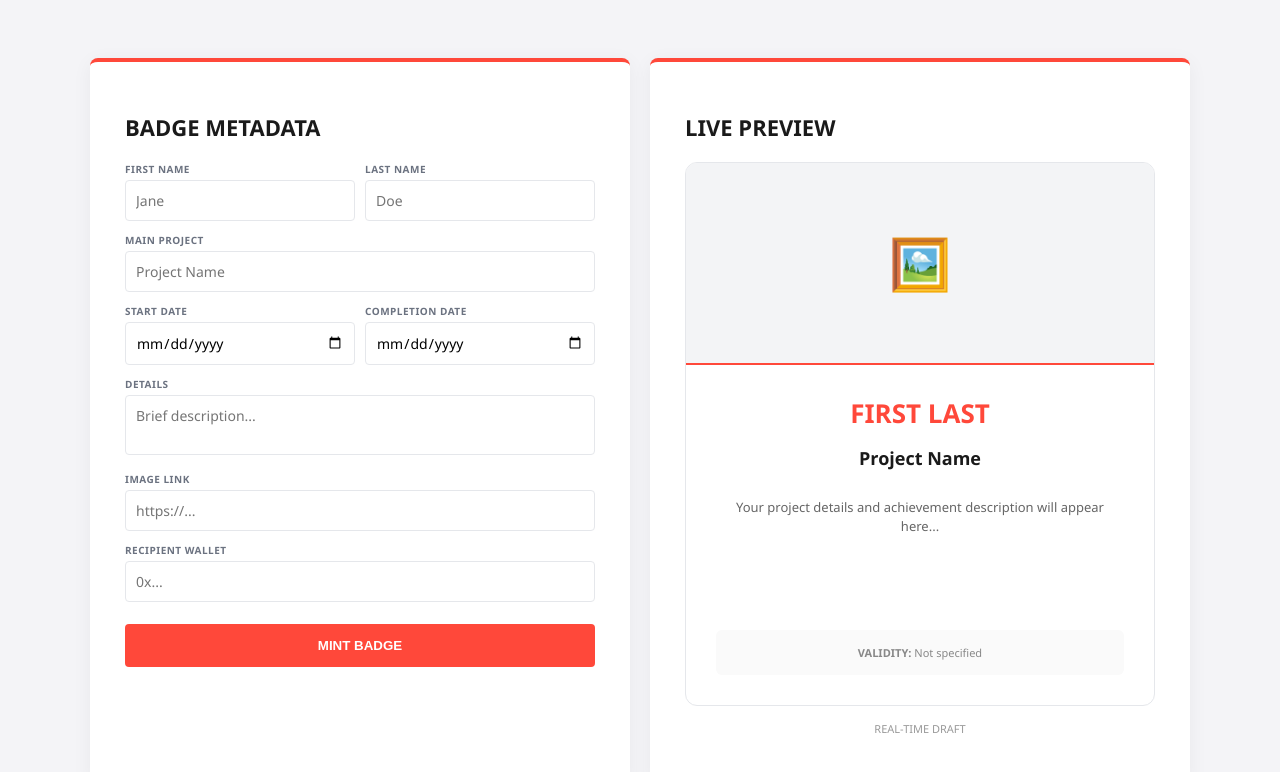
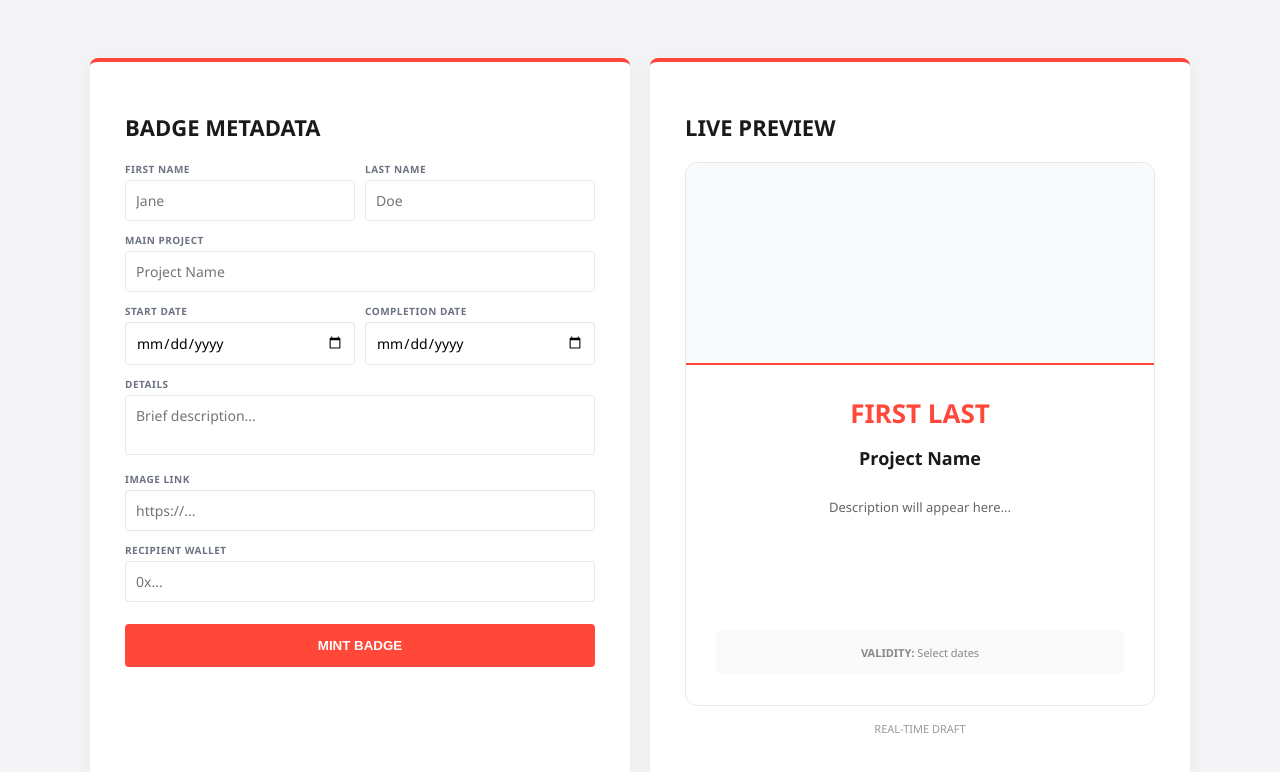
Before and after one commit to 1Seirak/badge-app, a Next.js app: page / in a window 1280 px wide. Shown: the top 772 px of the page. Built offline with nearby package versions, Linux system fonts and the light colour scheme.

Commit message:
design: final polished side-by-side layout with empty placeholder

```diff
--- a/app/page.js
+++ b/app/page.js
@@ -117,14 +117,14 @@ export default function Home() {
                <img src={badgeUrl} alt="Final Badge" style={{ width: "100%", height: "100%", objectFit: "contain" }} />
             ) : (
               <div style={{ width: "100%", height: "100%", display: "flex", flexDirection: "column" }}>
-                <div style={{ width: "100%", height: "200px", backgroundColor: "#f3f4f6", display: "flex", alignItems: "center", justifyContent: "center", borderBottom: `2px solid ${colors.elcaRed}`, overflow: "hidden" }}>
-                  {formData.imageLink ? (
+                {/* RECTANGULAR IMAGE SPACE (EMPTY BY DEFAULT) */}
+                <div style={{ width: "100%", height: "200px", backgroundColor: "#f9fafb", display: "flex", alignItems: "center", justifyContent: "center", borderBottom: `2px solid ${colors.elcaRed}`, overflow: "hidden" }}>
+                  {formData.imageLink && (
                     <img src={formData.imageLink} style={{width: '100%', height: '100%', objectFit: 'cover'}} />
-                  ) : (
-                    <span style={{fontSize: "50px"}}>🖼️</span>
                   )}
                 </div>
 
+                {/* TEXT CONTENT */}
                 <div style={{ padding: "30px", textAlign: "center", display: "flex", flexDirection: "column", flex: 1 }}>
                   <h2 style={{ color: colors.elcaRed, margin: "0", fontSize: "26px", fontWeight: "bold", textTransform: "uppercase" }}>
                     {formData.firstName || "First"} {formData.lastName || "Last"}
@@ -133,11 +133,11 @@ export default function Home() {
                     {formData.mainProject || "Project Name"}
                   </p>
                   <p style={{ fontSize: "13px", color: "#666", lineHeight: "1.5" }}>
-                    {formData.details || "Your project details and achievement description will appear here..."}
+                    {formData.details || "Description will appear here..."}
                   </p>
 
                   <div style={{ marginTop: "auto", padding: "15px", backgroundColor: "#fafafa", borderRadius: "6px", fontSize: "11px", color: "#888" }}>
-                    <strong>VALIDITY:</strong> {formData.startDate && formData.completionDate ? `${formData.startDate} to ${formData.completionDate}` : "Not specified"}
+                    <strong>VALIDITY:</strong> {formData.startDate && formData.completionDate ? `${formData.startDate} to ${formData.completionDate}` : "Select dates"}
                   </div>
                 </div>
               </div>
```
